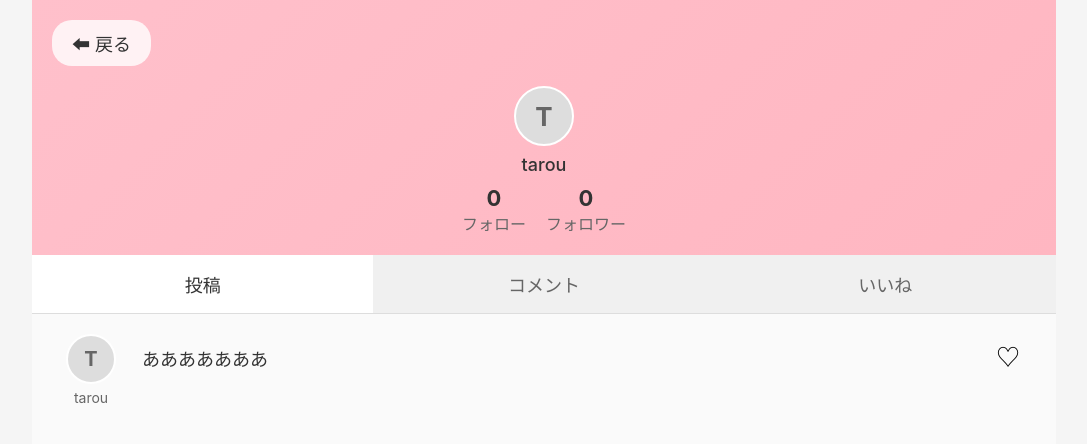
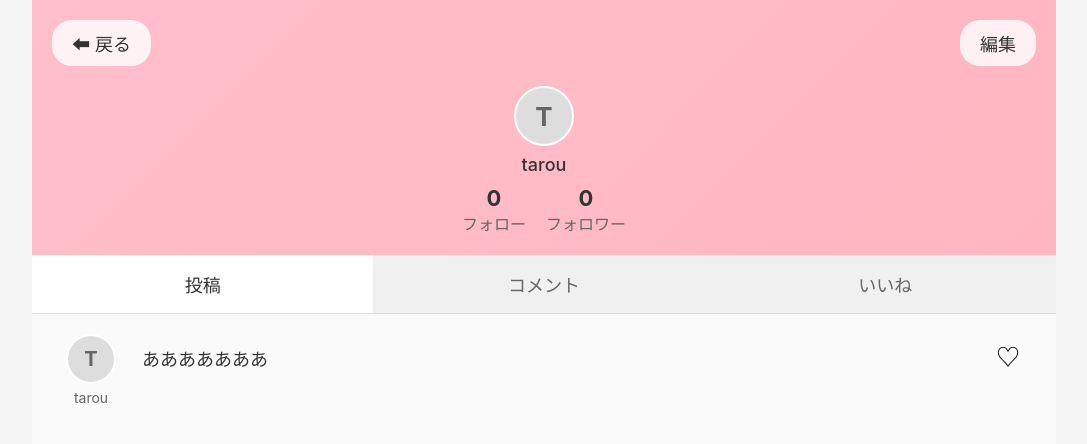
Before and after one commit to itc-s23014/SNS, a Flask app: page /mypage in a window 1280 px wide. Shown: the top 444 px of the page, without its empty margins (96-1183 px from the left). Run offline with Flask 3, Linux system fonts and the light colour scheme; parts of the project's set-up code (start-up, migrations or seed data) failed here and were passed over.

Commit message:
編集ボタン追加

```diff
--- a/websns-app/templates/mypage.html
+++ b/websns-app/templates/mypage.html
@@ -12,7 +12,7 @@
         <header class="header">
             <div class="header-nav">
                 <button class="back-btn" onclick="location.href='./'">⬅ 戻る</button>
-                <!-- <button class="edit-btn">編集</button> -->
+                <button class="edit-btn">編集</button>
             </div>
             <div class="user-info">
                 <div class="avatar">
```
